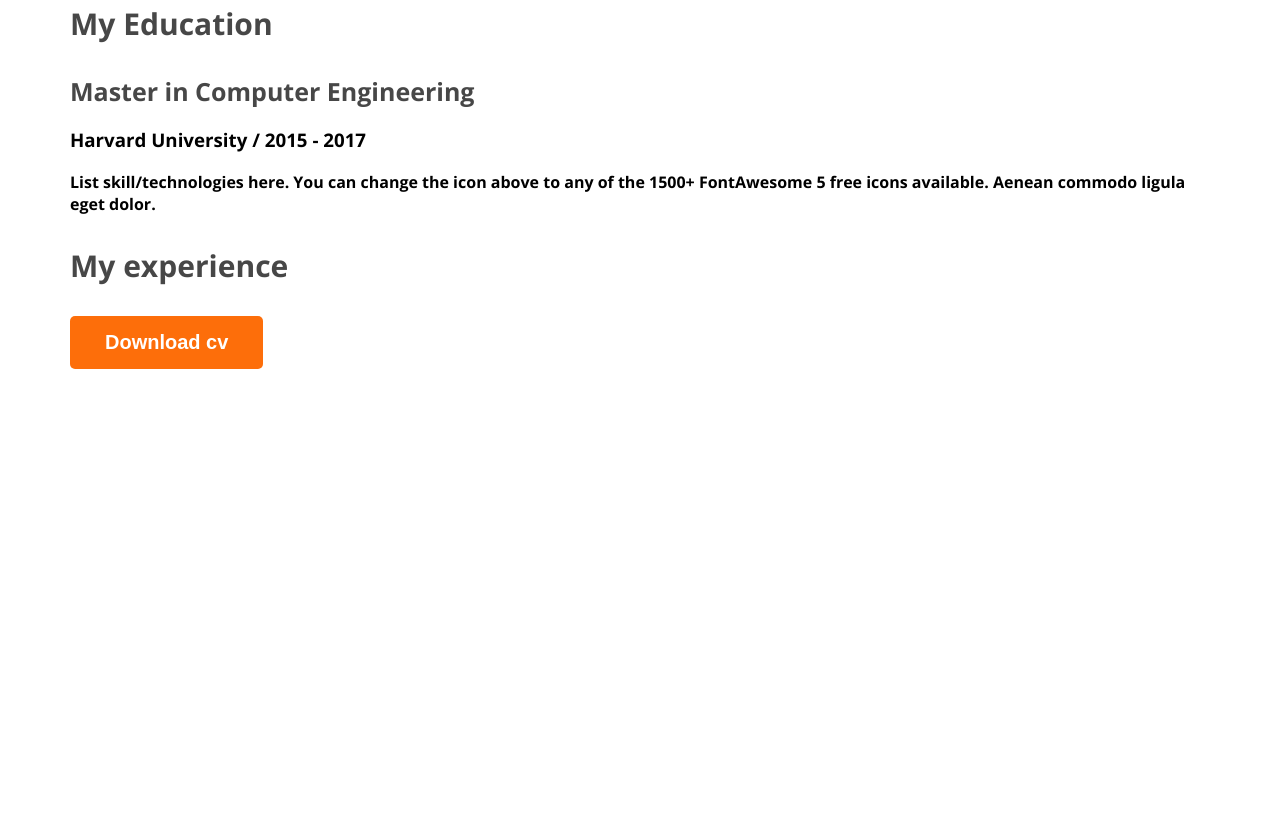
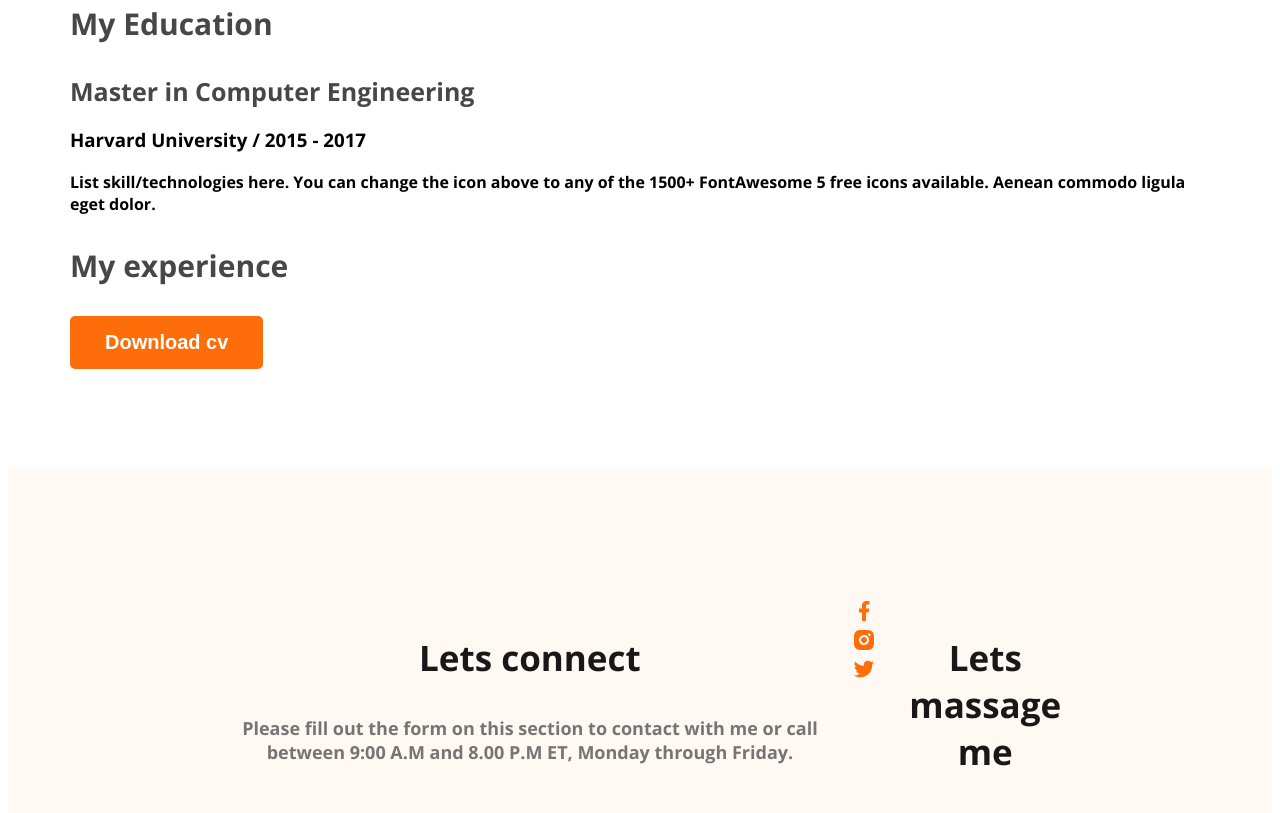
Before and after one commit to Kathaza/webdeveloper-portfolio, a plain HTML site: page webdeveloper-portfolio/index.html in a window 1280 px wide. Shown: the part 3664-4477 px from the top of the page. Before the commit the page ends 4041 px from the top, so only its background shows below. Drawn offline with nearby package versions, Linux system fonts and the light colour scheme.

Commit message:
basic footer

```diff
--- a/webdeveloper-portfolio/index.html
+++ b/webdeveloper-portfolio/index.html
@@ -146,6 +146,18 @@
 
     </main>
     <footer>
+        <div class="footer-column">
+            <h3 class="section-title">Lets connect</h3>
+            <p class="section-description">Please fill out the form on this section to contact with me or call between 9:00 A.M and 8.00 P.M ET, Monday through Friday.</p>
+        </div>
+        <div class="social-links">
+            <a href=""><img src="images/icons/facebook.png" alt=""></a>
+            <a href=""><img src="images/icons/insta.png" alt=""></a>
+            <a href=""><img src="images/icons/twitter.png" alt=""></a>
+        </div>
+        <div class="footer-column">
+            <h3 class="section-title">Lets massage me</h3>
+        </div>
 
     </footer>
 </body>
--- a/webdeveloper-portfolio/styles/portfolio.css
+++ b/webdeveloper-portfolio/styles/portfolio.css
@@ -187,3 +187,11 @@ main section{
     text-align: center;
     margin-top: 50px;
  }
+
+ /* footer style*/
+ footer{
+    display: flex;
+    background: #fff8f3;
+    margin-top: 100px;
+    padding: 130px 200px;
+ }
```
